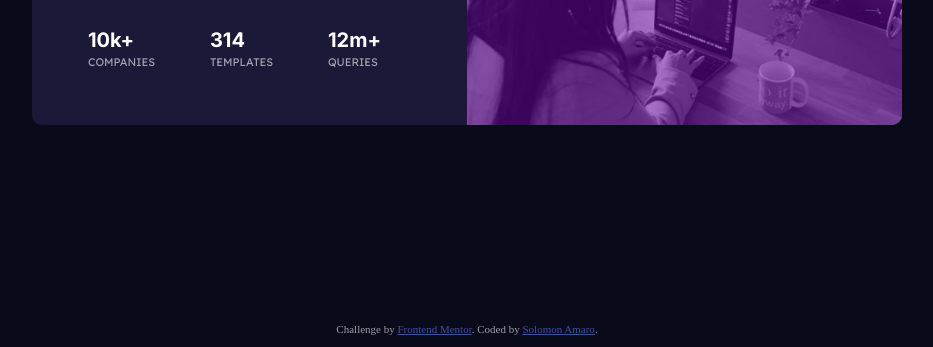
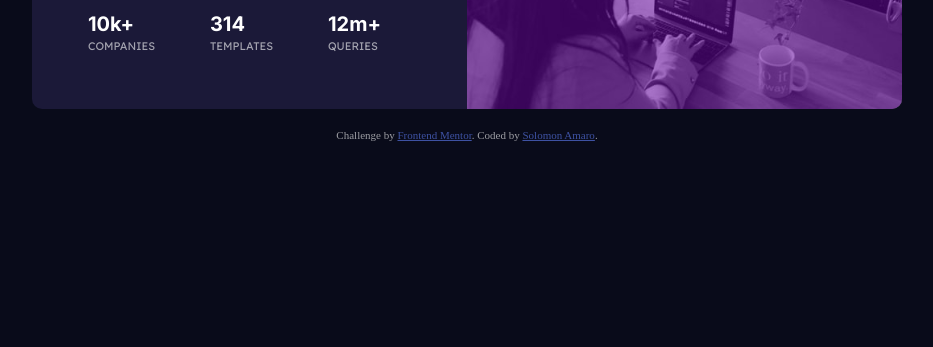
Before and after one commit to twobottles2092/Stats-Preview-card-component, a plain HTML site: page index.html in a window 1280 px wide. Shown: the part 453-800 px from the top of the page, without its empty margins (173-1106 px from the left). Drawn offline with Linux system fonts and the light colour scheme.

Commit message:
Add files via upload

```diff
--- a/style.css
+++ b/style.css
@@ -100,8 +100,7 @@ img {
 
 }
 footer {
-    position: absolute;
-    bottom: 12px;
+    margin-top: 20px;
 }
 .attribution {
     font-size: 11px;
@@ -169,4 +168,3 @@ footer {
         font-size: 12px;
     }
 }
-/* animation */
```
